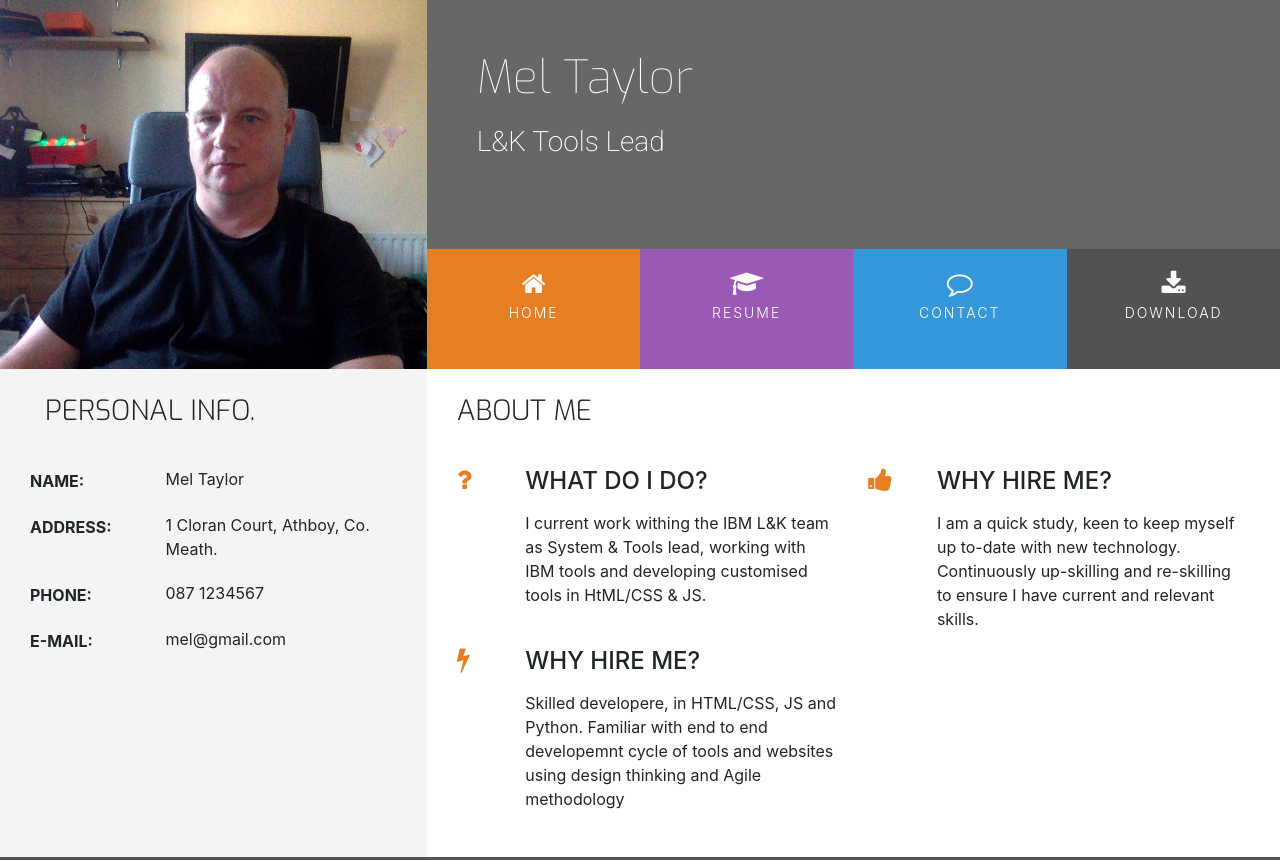
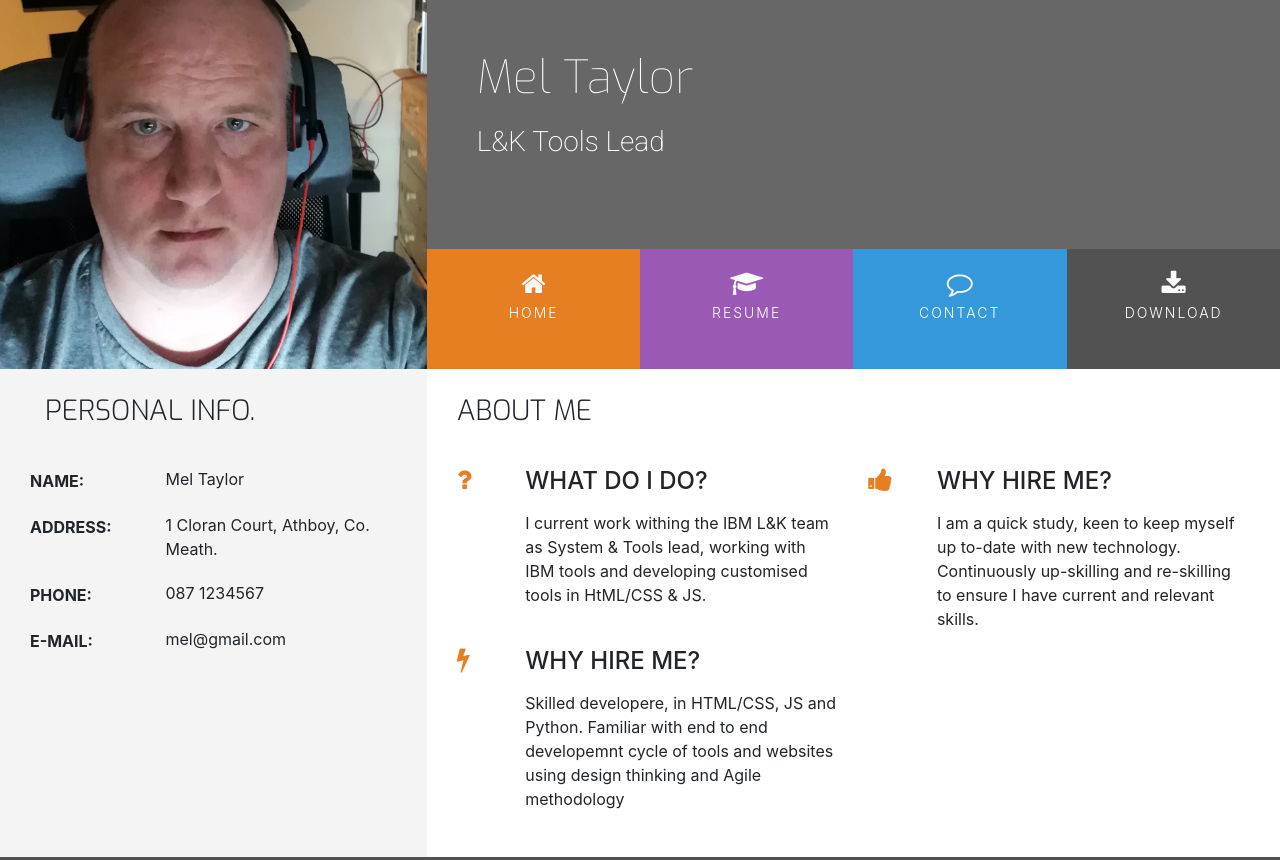
Before and after one commit to meltaylor78/UCD_resume, a plain HTML site: page index.html in a window 1280 px wide. Shown: the top 860 px of the page. Drawn offline with nearby package versions, Linux system fonts and the light colour scheme.

Commit message:
added new profile pic and updated css file with link

```diff
--- a/assets/css/style.css
+++ b/assets/css/style.css
@@ -65,7 +65,7 @@ header {
     margin-left: 50px;
 }
 .logo{
-    background: url("../images/mel.jpg");
+    background: url("../images/Mel Profile Picture.jpg");
     background-position: center;
     background-repeat: no-repeat;
     background-size: cover;
```
Also changed, not shown: assets/images/Mel Profile Picture.jpg (added).
